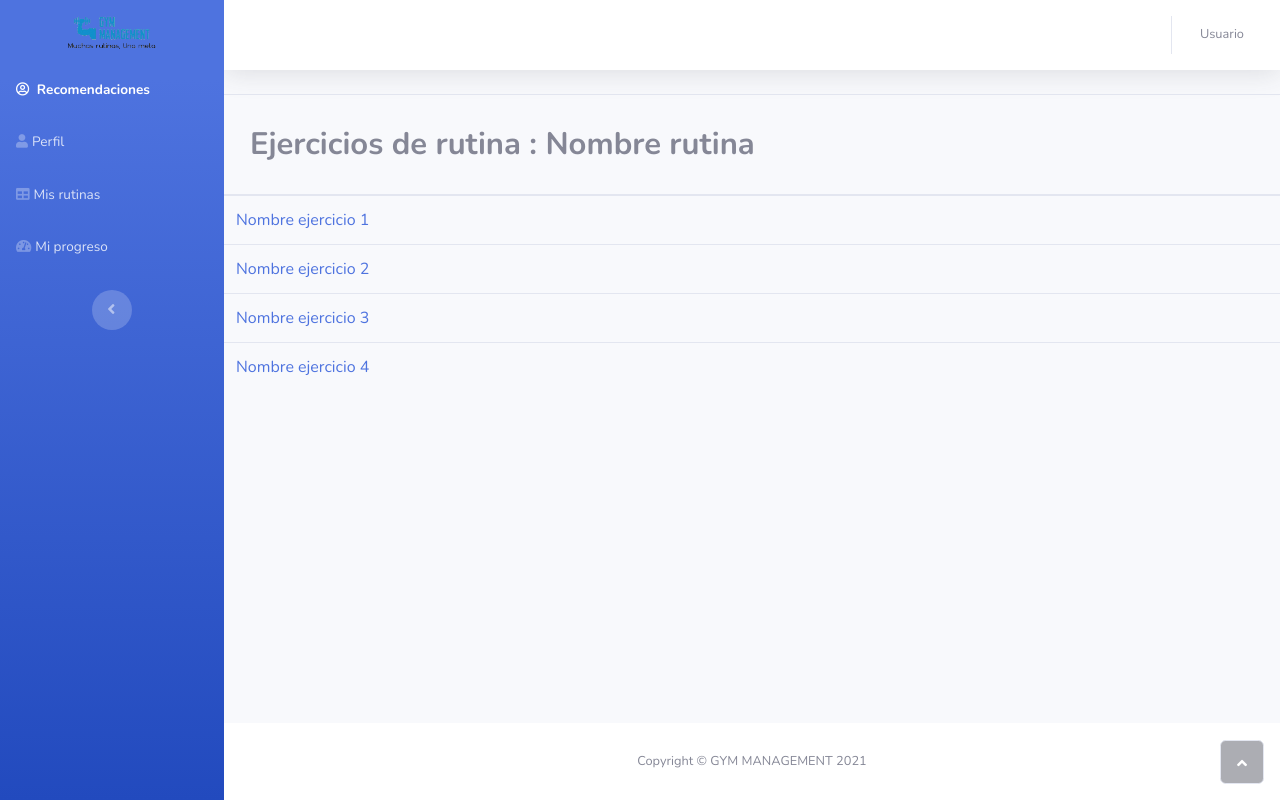
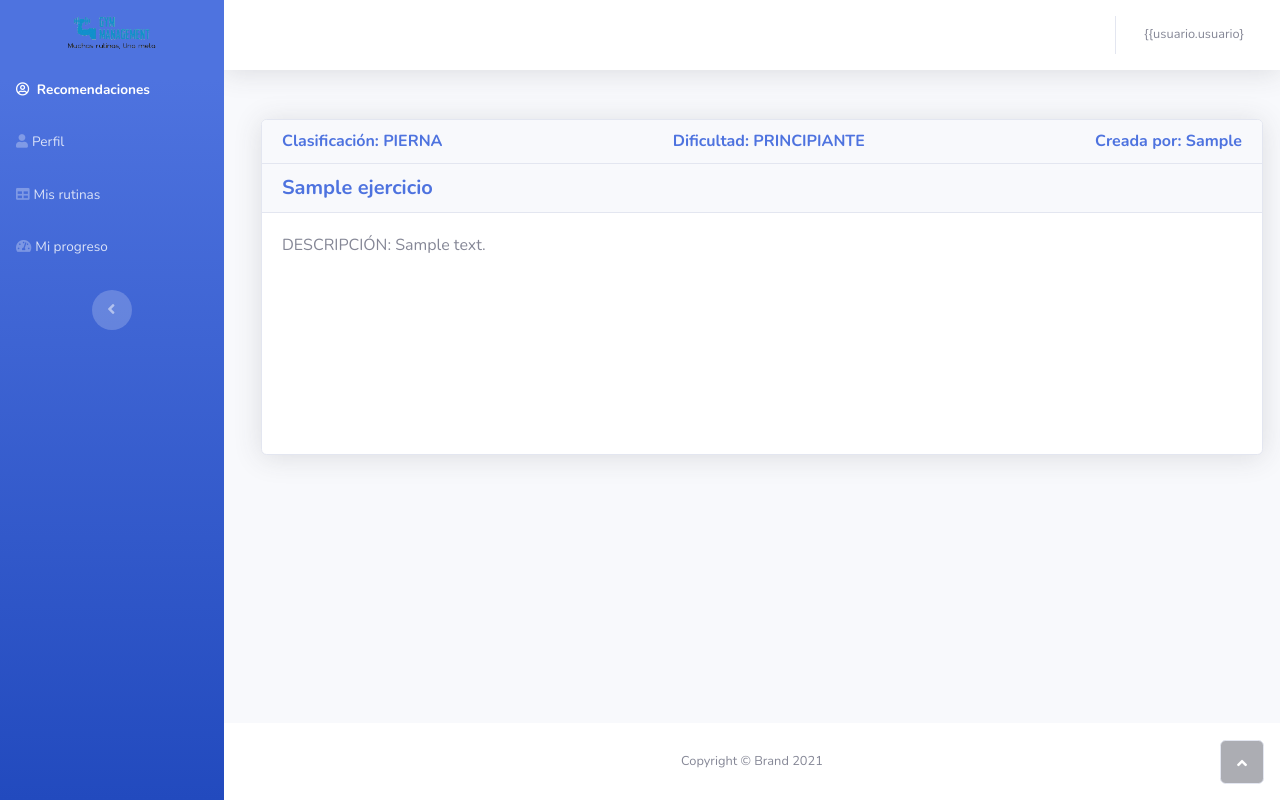
Before and after one commit to IngeSoft202110/GymManagement, a Django app: template proyecto/templates/exercisesList.html in a window 1280 px wide. Run offline with Django 3.2, Linux system fonts and the light colour scheme; the template is opened without the code that fills it: values that come from a table or form of the project are taken from there, others are empty; tables that the repository leaves empty hold one stand-in row (values such as "Sample post"); some libraries are stand-ins or nearby versions.

Commit message:
modificaciones finales

```diff
--- a/proyecto/polls/urls.py
+++ b/proyecto/polls/urls.py
@@ -13,4 +13,5 @@ urlpatterns = [
     path('register/',views.register,name='register'),
     path('main_view/',views.main_view,name='main_view'),
     path('filtrarRutina/',views.filtrarRutina,name='filtrarRutina'),
+    path('exercisesList/',views.exercisesList,name='exercisesList'),
 ]
--- a/proyecto/templates/exercise.html
+++ b/proyecto/templates/exercise.html
@@ -72,7 +72,8 @@
                             <li class="nav-item dropdown no-arrow" role="presentation">
                                 <div class="nav-item dropdown no-arrow"><a class="dropdown-toggle nav-link"
                                         data-toggle="dropdown" aria-expanded="false" href="#"><span
-                                            class="d-none d-lg-inline mr-2 text-gray-600 small">Usuario</span></a>
+                                            class="d-none d-lg-inline mr-2 text-gray-600 small">{{usuario.usuario}
+                                        </span></a>
                                     <div class="dropdown-menu shadow dropdown-menu-right animated--grow-in" role="menu">
                                         <a class="dropdown-item" role="presentation" href="#"><i
                                                 class="fas fa-user fa-sm fa-fw mr-2 text-gray-400"></i>&nbsp;Profile</a><a
--- a/proyecto/templates/exercisesList.html
+++ b/proyecto/templates/exercisesList.html
@@ -1,12 +1,12 @@
 {% load static %}
-
 <!DOCTYPE html>
-<html>
+<html style="background-color: #931c1c;color: rgb(193,33,33);">
 
 <head>
     <meta charset="utf-8">
     <meta name="viewport" content="width=device-width, initial-scale=1.0, shrink-to-fit=no">
-    <title>Blank Page - Brand</title>
+    <title>Ejercicios</title>
+
     <link rel="stylesheet" href="{% static 'assets/bootstrap/css/bootstrap.min.css' %}">
     <link rel="stylesheet"
         href="https://fonts.googleapis.com/css?family=Nunito:200,200i,300,300i,400,400i,600,600i,700,700i,800,800i,900,900i">
@@ -72,7 +72,8 @@
                             <li class="nav-item dropdown no-arrow" role="presentation">
                                 <div class="nav-item dropdown no-arrow"><a class="dropdown-toggle nav-link"
                                         data-toggle="dropdown" aria-expanded="false" href="#"><span
-                                            class="d-none d-lg-inline mr-2 text-gray-600 small">Usuario</span></a>
+                                            class="d-none d-lg-inline mr-2 text-gray-600 small">{{usuario.usuario}
+                                        </span></a>
                                     <div class="dropdown-menu shadow dropdown-menu-right animated--grow-in" role="menu">
                                         <a class="dropdown-item" role="presentation" href="#"><i
                                                 class="fas fa-user fa-sm fa-fw mr-2 text-gray-400"></i>&nbsp;Profile</a><a
@@ -90,34 +91,52 @@
                         </ul>
                     </div>
                 </nav>
-                <div class="table-responsive">
-                    <table class="table">
-                        <thead>
-                            <tr>
-                                <th id="ejercicio" style="padding: 26px;font-size: 31px;">Ejercicios de rutina : Nombre
-                                    rutina</th>
-                            </tr>
-                        </thead>
-                        <tbody>
-                            <tr>
-                                <td id="nombre_ejercicio1"><a href="#">Nombre ejercicio 1</a> </td>
-                            </tr>
-                            <tr>
-                                <td id="nombre_ejercicio1"><a href="#">Nombre ejercicio 2</a> </td>
-                            </tr>
-                            <tr>
-                                <td id="nombre_ejercicio1"><a href="#">Nombre ejercicio 3</a> </td>
-                            </tr>
-                            <tr>
-                                <td id="nombre_ejercicio1"><a href="#">Nombre ejercicio 4</a> </td>
-                            </tr>
-                        </tbody>
-                    </table>
+                <div class="container-fluid">
+                    <!-- Start: Chart -->
+                    <div class="row">
+                        <div class="col-lg-12 col-xl-12" style="padding: 15px;margin: 10px;">
+                            <div class="card shadow mb-4">
+                                <div class="card-header d-flex justify-content-between align-items-center"
+                                    style="margin: 0px;">
+                                    <h6 class="text-primary font-weight-bold m-0"> Clasificación: {{rutina.clasificacion}}
+                                    </h6>
+
+                                    <h6 class="text-primary font-weight-bold m-0">Dificultad: {{ rutina.dificultad }} </a>
+                                    </h6>
+                                    <h6 class="text-primary font-weight-bold m-0">Creada por: <a
+                                            href="#">{{rutina.usuario.usuario}}</a> </h6>
+                                </div>
+                                {%for ejercicio in ejercicios%}
+                                <div class="card-header d-flex justify-content-between align-items-center"
+                                    style="margin: 0px;">
+                                    <h5 class="text-primary font-weight-bold m-0">{{ ejercicio.ejercicio.nombre }}</h5>
+                                </div>
+                                <div class="card-body">
+                                    <div class="row">
+                                        <div class="col">
+                                            <p style="height: 104px;">DESCRIPCIÓN: {{ejercicio.ejercicio.descripcion }}</p>
+                                        </div>
+                                        <div class="col">
+                                            <div class="embed-responsive embed-responsive-21by9">
+                                                <iframe class="embed-responsive-item" src="{{ejercicio.ejercicio.linkYoutube}}"
+                                                    allowfullscreen></iframe>
+                                            </div>
+
+
+                                        </div>
+
+                                    </div>
+                                </div>
+                                {% endfor %}
+                            </div>
+                        </div>
+                    </div>
+                    <!-- End: Chart -->
                 </div>
             </div>
             <footer class="bg-white sticky-footer">
                 <div class="container my-auto">
-                    <div class="text-center my-auto copyright"><span>Copyright © GYM MANAGEMENT 2021</span></div>
+                    <div class="text-center my-auto copyright"><span>Copyright © Brand 2021</span></div>
                 </div>
             </footer>
         </div><a class="border rounded d-inline scroll-to-top" href="#page-top"><i class="fas fa-angle-up"></i></a>
```
Also changed, not shown: proyecto/polls/views.py (+8 -1 lines), proyecto/templates/main_view.html (+16 -8 lines).
